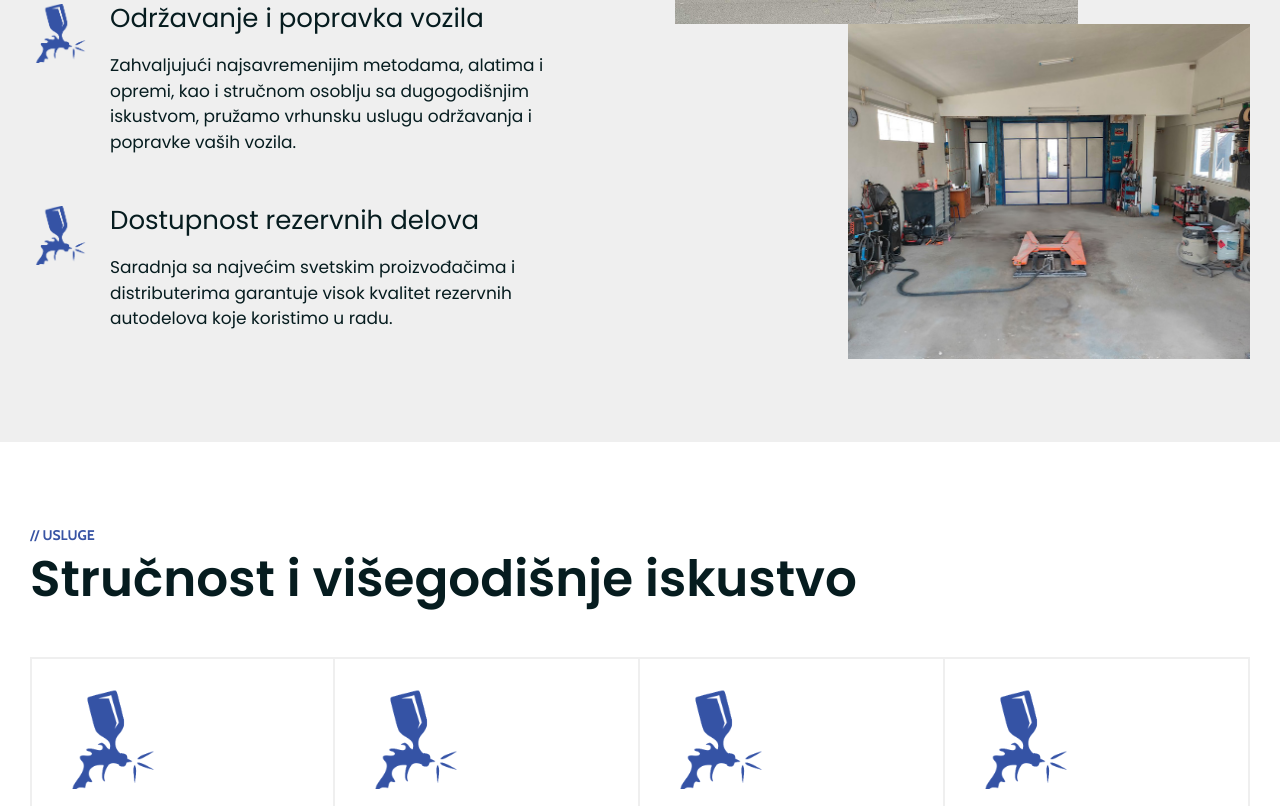
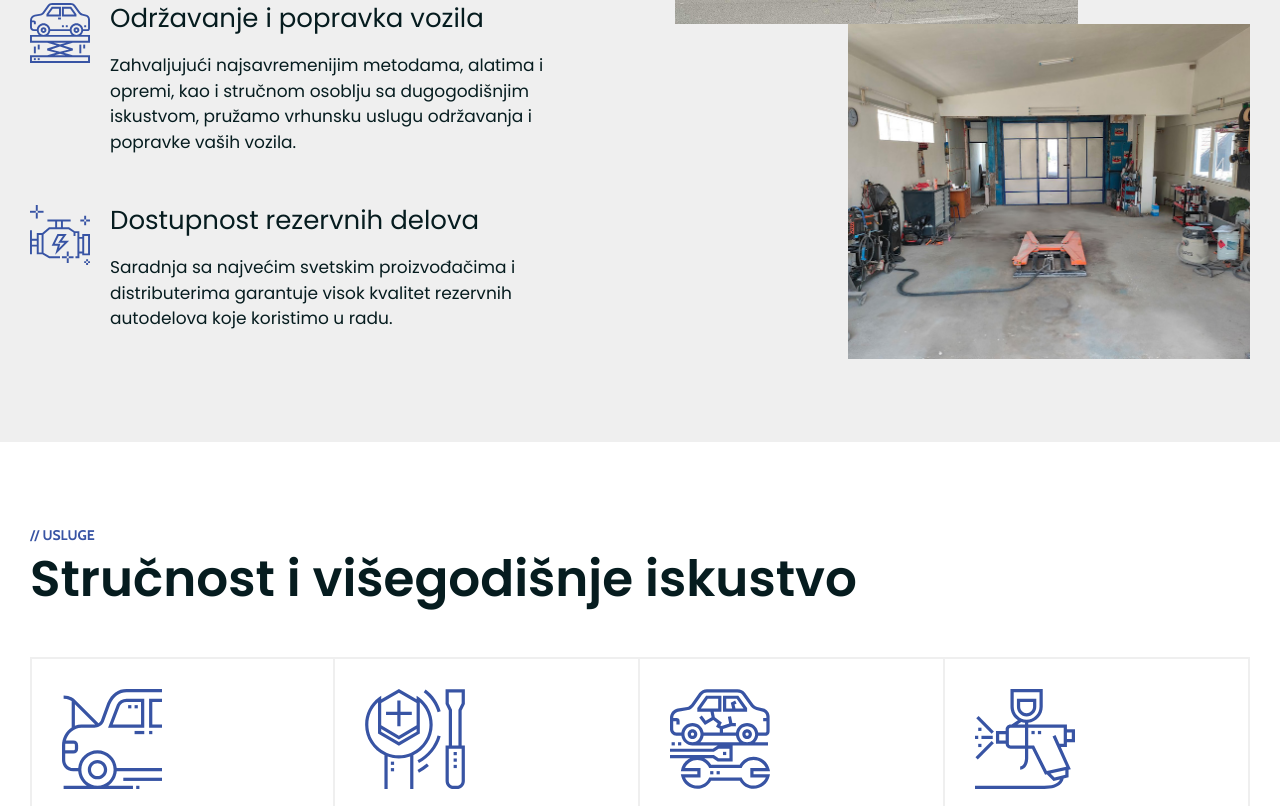
Before and after one commit to grujic93/autonesa, a plain HTML site: page index.html in a window 1280 px wide. Shown: the part 1391-2197 px from the top of the page. Drawn offline with nearby package versions, Linux system fonts and the light colour scheme.

Commit message:
change icons

```diff
--- a/index.html
+++ b/index.html
@@ -125,14 +125,14 @@
 								<p>Tajna našeg uspešnog dugogodišnjeg poslovanja leži u iskusnom, uigranom i stručnom timu koji, prateći nove tehnologije i trendove, uspešno i u rekordnom roku rešava svaki vaš zahtev.</p>
 								<div class="features-wrp uk-margin-large-top">
 									<div class="feature uk-margin-bottom">
-										<img src="images/favicon.png" alt="feature icon">
+										<img src="images/ico-odrzavanje.svg" alt="odrzavanje vozila">
 										<div>
 											<h3>Održavanje i popravka vozila</h3>
 											<p>Zahvaljujući najsavremenijim metodama, alatima i opremi, kao i stručnom osoblju sa dugogodišnjim iskustvom, pružamo vrhunsku uslugu održavanja i popravke vaših vozila.</p>
 										</div>
 									</div>
 									<div class="feature">
-										<img src="images/favicon.png" alt="feature icon">
+										<img src="images/ico-rezervni-delovi.svg" alt="feature icon">
 										<div>
 											<h3>Dostupnost rezervnih delova</h3>
 											<p>Saradnja sa najvećim svetskim proizvođačima i distributerima garantuje visok kvalitet rezervnih autodelova koje koristimo u radu.</p>
@@ -159,28 +159,28 @@
 						<div class="uk-grid uk-grid-collapse uk-child-width-1-4@l uk-child-width-1-2@s" data-uk-grid data-uk-scrollspy="target: > div; cls: uk-animation-fade; delay: 400">
 							<div class="card-column">
 								<div class="card-wrp last-remove-margin">
-									<img src="images/favicon.png" alt="feature icon">
+									<img src="images/ico-zamena-stakala.svg" alt="zamena stakala">
 									<h3>Zamena stakala</h3>
 									<p>Naša usluga zamene stakala pruža vam brzo i efikasno rešenje ukoliko vam je vozilu oštećeno ili polomljeno staklo. Bez obzira na to da li je potrebna zamena vetrobranskog stakla, bočnog stakla ili zadnjeg stakla, pružamo kvalitetnu uslugu sa pouzdanim staklima visokog kvaliteta.</p>
 								</div>
 							</div>
 							<div class="card-column">
 								<div class="card-wrp last-remove-margin">
-									<img src="images/favicon.png" alt="feature icon">
+									<img src="images/ico-popravka.svg" alt="Popravka preko osiguranja">
 									<h3>Popravka preko osiguranja</h3>
 									<p>Pružamo uslugu popravke vozila preko osiguranja kako biste mogli da rešite oštećenja koja su nastala usled nesreće ili drugih nepredviđenih situacija. Naš stručni tim će raditi zajedno sa vama i vašim osiguravajućim društvom kako bismo osigurali brzu i efikasnu popravku vašeg vozila.</p>
 								</div>
 							</div>
 							<div class="card-column">
 								<div class="card-wrp last-remove-margin">
-									<img src="images/favicon.png" alt="feature icon">
+									<img src="images/ico-limarija.svg" alt="Limarija">
 									<h3>Limarija</h3>
 									<p>Naša limarska usluga je tu da reši sve vrste problema sa karoserijom vašeg vozila. Bez obzira na to da li je u pitanju manje oštećenje, kao što su ogrebotine ili manja udubljenja, ili ozbiljnije oštećenje nakon saobraćajne nezgode, pružićemo vam efikasno rešenje kako bismo vratili vaše vozilo u prvobitno stanje.</p>
 								</div>
 							</div>
 							<div class="card-column">
 								<div class="card-wrp last-remove-margin">
-									<img src="images/favicon.png" alt="feature icon">
+									<img src="images/ico-farbanje.svg" alt="feature icon">
 									<h3>Farbanje vozila</h3>
 									<p>Usluga farbanja vozila koju pružamo obuhvata profesionalno farbanje spoljašnjosti vozila kako biste mu vratili sjaj i originalan izgled. Farbanje obuhvata ne samo spoljašnju boju karoserije, već i farbanje detalja kao što su branici, vrata, retrovizori ili drugi delovi vozila. Naš cilj je da vaše vozilo izgleda kao novo, bez tragova oštećenja ili starenja.</p>
 								</div>
--- a/sass/custom/_style.scss
+++ b/sass/custom/_style.scss
@@ -835,7 +835,7 @@ p:empty {
 	}
 	img {
 		display: block;
-		margin-bottom: 2rem;
+		margin-bottom: 2.5rem;
 		width: 10rem;
 	}
 }
```
Also changed, not shown: css/main.css, images/ico-farbanje.svg (added), images/ico-limarija.svg (added), images/ico-odrzavanje.svg (added), images/ico-popravka.svg (added), images/ico-rezervni-delovi.svg (added), images/ico-zamena-stakala.svg (added), images/preloader-fixed.svg (added), 2 other files.
